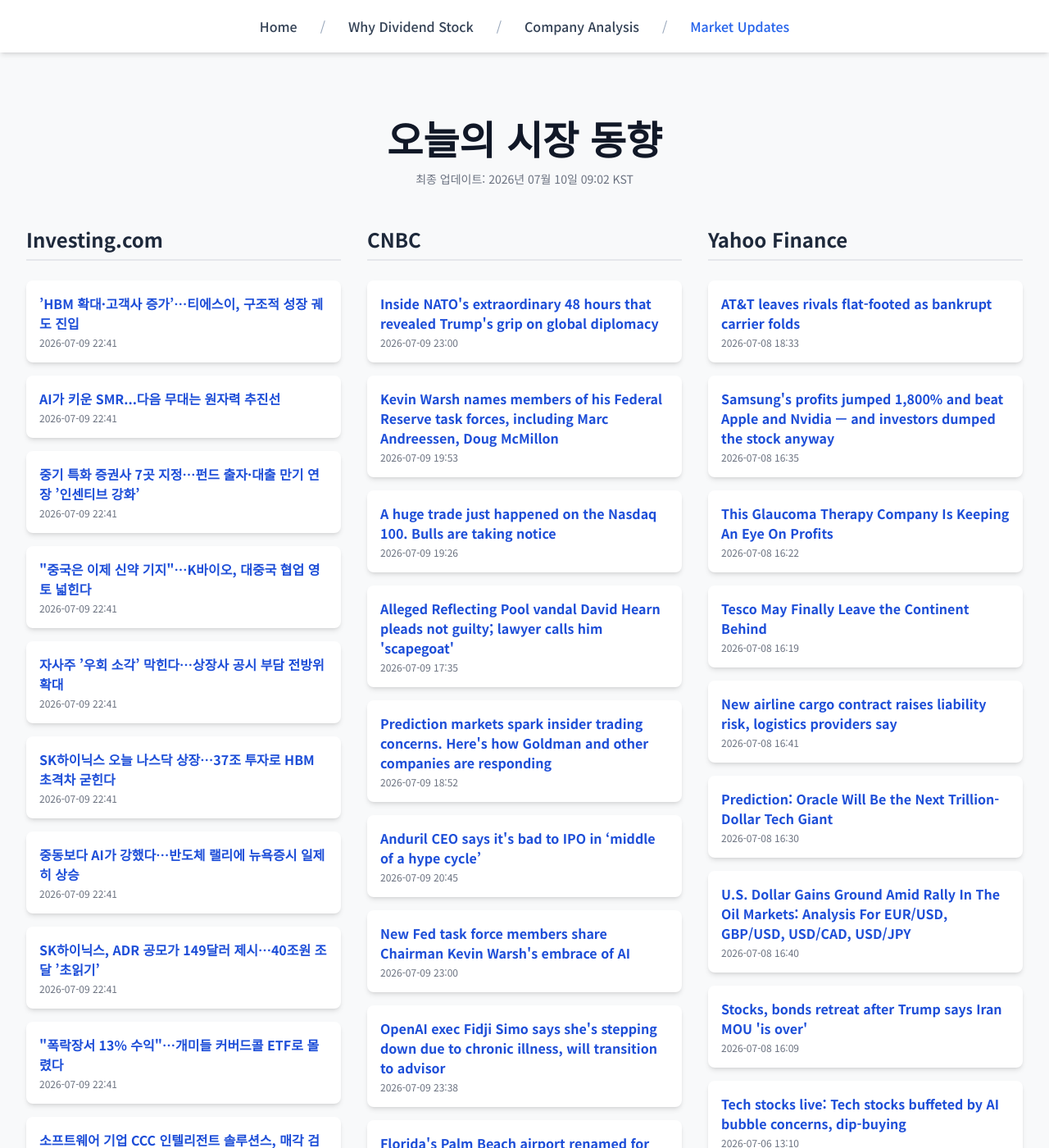
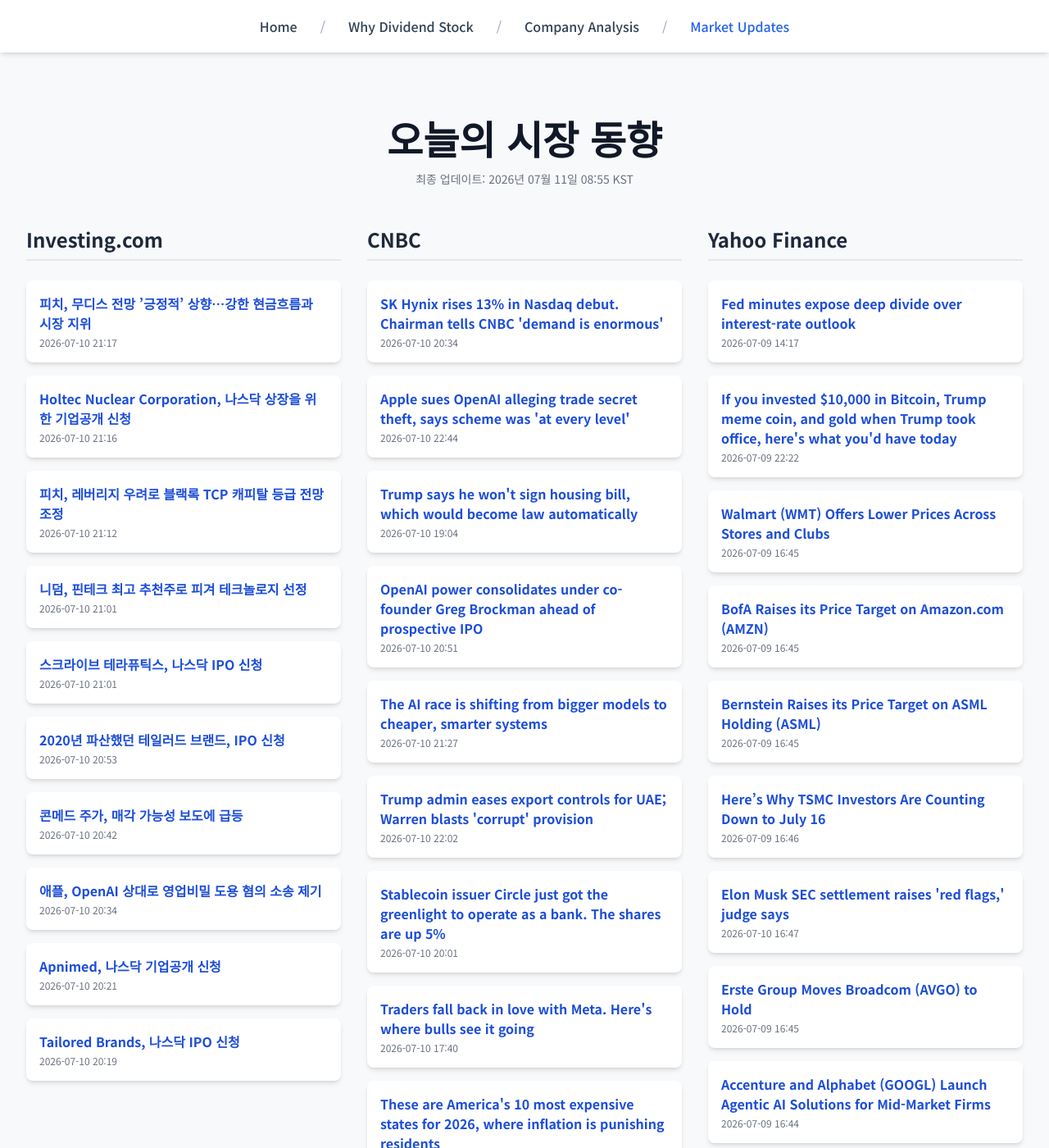
Before and after one commit to Kay-Hwang/my-company-analysis, a Jekyll site: the page built from market-updates.html, in a window 1280 px wide and 1400 px high. Shown: the whole window at 82% size. Built offline with Jekyll 4.4.1, drawn with Linux system fonts in a browser that asks for light colours; nearby versions of some CDN libraries; a script that is not in the unit is left out; some of the changed text lies outside the part shown.

Commit message:
Update daily data

```diff
--- a/_data/latest_data.json
+++ b/_data/latest_data.json
@@ -1,190 +1,190 @@
 {
-  "lastUpdated": "2026년 07월 10일 09:02 KST",
+  "lastUpdated": "2026년 07월 11일 08:55 KST",
   "news": {
     "investing": [
       {
-        "title": "’HBM 확대·고객사 증가’…티에스이, 구조적 성장 궤도 진입",
-        "link": "https://kr.investing.com/news/stock-market-news/article-2011283",
-        "pubDate": "2026-07-09 22:41:15",
-        "summary": "’HBM 확대·고객사 증가’…티에스이, 구조적 성장 궤도 진입"
+        "title": "피치, 무디스 전망 ’긍정적’ 상향…강한 현금흐름과 시장 지위",
+        "link": "https://kr.investing.com/news/stock-market-news/article-93CH-2012397",
+        "pubDate": "2026-07-10 21:17:14",
+        "summary": "피치, 무디스 전망 ’긍정적’ 상향…강한 현금흐름과 시장 지위"
       },
       {
-        "title": "AI가 키운 SMR...다음 무대는 원자력 추진선",
-        "link": "https://kr.investing.com/news/stock-market-news/article-2011282",
-        "pubDate": "2026-07-09 22:41:14",
-        "summary": "AI가 키운 SMR...다음 무대는 원자력 추진선"
+        "title": "Holtec Nuclear Corporation, 나스닥 상장을 위한 기업공개 신청",
+        "link": "https://kr.investing.com/news/stock-market-news/article-432SI-2012405",
+        "pubDate": "2026-07-10 21:16:01",
+        "summary": "Holtec Nuclear Corporation, 나스닥 상장을 위한 기업공개 신청"
       },
       {
-        "title": "중기 특화 증권사 7곳 지정…펀드 출자·대출 만기 연장 ’인센티브 강화’",
-        "link": "https://kr.investing.com/news/stock-market-news/article-2011281",
-        "pubDate": "2026-07-09 22:41:14",
-        "summary": "중기 특화 증권사 7곳 지정…펀드 출자·대출 만기 연장 ’인센티브 강화’"
+        "title": "피치, 레버리지 우려로 블랙록 TCP 캐피탈 등급 전망 조정",
+        "link": "https://kr.investing.com/news/stock-market-news/article-93CH-2012392",
+        "pubDate": "2026-07-10 21:12:29",
+        "summary": "피치, 레버리지 우려로 블랙록 TCP 캐피탈 등급 전망 조정"
       },
       {
-        "title": "\"중국은 이제 신약 기지\"…K바이오, 대중국 협업 영토 넓힌다",
-        "link": "https://kr.investing.com/news/stock-market-news/article-2011280",
-        "pubDate": "2026-07-09 22:41:14",
-        "summary": "\"중국은 이제 신약 기지\"…K바이오, 대중국 협업 영토 넓힌다"
+        "title": "니덤, 핀테크 최고 추천주로 피겨 테크놀로지 선정",
+        "link": "https://kr.investing.com/news/stock-market-news/article-93CH-2012382",
+        "pubDate": "2026-07-10 21:01:15",
+        "summary": "니덤, 핀테크 최고 추천주로 피겨 테크놀로지 선정"
       },
       {
-        "title": "자사주 ’우회 소각’ 막힌다…상장사 공시 부담 전방위 확대",
-        "link": "https://kr.investing.com/news/stock-market-news/article-2011279",
-        "pubDate": "2026-07-09 22:41:13",
-        "summary": "자사주 ’우회 소각’ 막힌다…상장사 공시 부담 전방위 확대"
+        "title": "스크라이브 테라퓨틱스, 나스닥 IPO 신청",
+        "link": "https://kr.investing.com/news/stock-market-news/article-432SI-2012396",
+        "pubDate": "2026-07-10 21:01:05",
+        "summary": "스크라이브 테라퓨틱스, 나스닥 IPO 신청"
       },
       {
-        "title": "SK하이닉스 오늘 나스닥 상장…37조 투자로 HBM 초격차 굳힌다",
-        "link": "https://kr.investing.com/news/stock-market-news/article-2011278",
-        "pubDate": "2026-07-09 22:41:13",
-        "summary": "SK하이닉스 오늘 나스닥 상장…37조 투자로 HBM 초격차 굳힌다"
+        "title": "2020년 파산했던 테일러드 브랜드, IPO 신청",
+        "link": "https://kr.investing.com/news/stock-market-news/article-2012379",
+        "pubDate": "2026-07-10 20:53:53",
+        "summary": "2020년 파산했던 테일러드 브랜드, IPO 신청"
       },
       {
-        "title": "﻿중동보다 AI가 강했다…반도체 랠리에 뉴욕증시 일제히 상승",
-        "link": "https://kr.investing.com/news/stock-market-news/article-2011277",
-        "pubDate": "2026-07-09 22:41:12",
-        "summary": "﻿중동보다 AI가 강했다…반도체 랠리에 뉴욕증시 일제히 상승"
+        "title": "콘메드 주가, 매각 가능성 보도에 급등",
+        "link": "https://kr.investing.com/news/stock-market-news/article-93CH-2012374",
+        "pubDate": "2026-07-10 20:42:28",
+        "summary": "콘메드 주가, 매각 가능성 보도에 급등"
       },
       {
-        "title": "﻿SK하이닉스, ADR 공모가 149달러 제시…40조원 조달 ’초읽기’",
-        "link": "https://kr.investing.com/news/stock-market-news/article-2011276",
-        "pubDate": "2026-07-09 22:41:12",
-        "summary": "﻿SK하이닉스, ADR 공모가 149달러 제시…40조원 조달 ’초읽기’"
+        "title": "애플, OpenAI 상대로 영업비밀 도용 혐의 소송 제기",
+        "link": "https://kr.investing.com/news/stock-market-news/article-2012363",
+        "pubDate": "2026-07-10 20:34:59",
+        "summary": "애플, OpenAI 상대로 영업비밀 도용 혐의 소송 제기"
       },
       {
-        "title": "\"폭락장서 13% 수익\"…개미들 커버드콜 ETF로 몰렸다",
-        "link": "https://kr.investing.com/news/stock-market-news/article-2011275",
-        "pubDate": "2026-07-09 22:41:12",
-        "summary": "\"폭락장서 13% 수익\"…개미들 커버드콜 ETF로 몰렸다"
+        "title": "Apnimed, 나스닥 기업공개 신청",
+        "link": "https://kr.investing.com/news/stock-market-news/article-432SI-2012358",
+        "pubDate": "2026-07-10 20:21:01",
+        "summary": "Apnimed, 나스닥 기업공개 신청"
       },
       {
-        "title": "소프트웨어 기업 CCC 인텔리전트 솔루션스, 매각 검토 중",
-        "link": "https://kr.investing.com/news/stock-market-news/article-2011271",
-        "pubDate": "2026-07-09 22:29:49",
-        "summary": "소프트웨어 기업 CCC 인텔리전트 솔루션스, 매각 검토 중"
+        "title": "Tailored Brands, 나스닥 IPO 신청",
+        "link": "https://kr.investing.com/news/stock-market-news/article-432SI-2012357",
+        "pubDate": "2026-07-10 20:19:02",
+        "summary": "Tailored Brands, 나스닥 IPO 신청"
       }
     ],
     "cnbc": [
       {
-        "title": "Inside NATO's extraordinary 48 hours that revealed Trump's grip on global diplomacy",
-        "link": "https://www.cnbc.com/2026/07/09/nato-trump-rutte-ukraine-russia-us-iran.html",
-        "pubDate": "Thu, 09 Jul 2026 23:00:52 GMT",
-        "summary": "Steve Sedgwick goes behind the scenes of NATO's dramatic 48 hours, where Trump's changing tone reshaped diplomacy and left allies guessing."
+        "title": "SK Hynix rises 13% in Nasdaq debut. Chairman tells CNBC 'demand is enormous'",
+        "link": "https://www.cnbc.com/2026/07/10/sk-hynix-skhy-stock-nasdaq.html",
+        "pubDate": "Fri, 10 Jul 2026 20:34:32 GMT",
+        "summary": "SK Hynix has soared to a trillion-dollar market cap by serving some of the biggest names in technology, including Nvidia and Apple."
       },
       {
-        "title": "Kevin Warsh names members of his Federal Reserve task forces, including Marc Andreessen, Doug McMillon",
-        "link": "https://www.cnbc.com/2026/07/09/kevin-warsh-names-members-of-his-federal-reserve-task-forces-including-marc-andreessen-doug-mcmillon.html",
-        "pubDate": "Thu, 09 Jul 2026 19:53:20 GMT",
-        "summary": "Federal Reserve Chairman Kevin Warsh on Thursday released names of the experts who will comprise five task forces to examine the institution's operations."
+        "title": "Apple sues OpenAI alleging trade secret theft, says scheme was 'at every level'",
+        "link": "https://www.cnbc.com/2026/07/10/apple-openai-lawsuit-trade-secrets.html",
+        "pubDate": "Fri, 10 Jul 2026 22:44:35 GMT",
+        "summary": "The two companies entered into a high-profile partnership in 2024 when ChatGPT was integrated into the iPhone's operating system."
       },
       {
-        "title": "A huge trade just happened on the Nasdaq 100. Bulls are taking notice",
-        "link": "https://www.cnbc.com/2026/07/09/a-huge-trade-just-happened-on-the-nasdaq-100-bulls-are-taking-notice.html",
-        "pubDate": "Thu, 09 Jul 2026 19:26:44 GMT",
-        "summary": "Tech bulls may not have to wait much longer for fresh highs, if the single-biggest trade in the Invesco QQQ Trust ETF on Thursday is any indication."
+        "title": "Trump says he won't sign housing bill, which would become law automatically",
+        "link": "https://www.cnbc.com/2026/07/10/trump-housing-bill-save-act-law.html",
+        "pubDate": "Fri, 10 Jul 2026 19:04:32 GMT",
+        "summary": "Congress passed the housing bill in June with strong bipartisan support amid concerns of rising home prices and institutional investors affecting the market."
       },
       {
-        "title": "Alleged Reflecting Pool vandal David Hearn pleads not guilty; lawyer calls him 'scapegoat'",
-        "link": "https://www.cnbc.com/2026/07/09/reflecting-pool-david-hearn-washington-trump-olympian.html",
-        "pubDate": "Thu, 09 Jul 2026 17:35:10 GMT",
-        "summary": "\"If Mr. Hearn can be charged with a felony for touching the Reflecting Pool, every American is at risk,\" a lawyer said as he blasted the Trump administration."
+        "title": "OpenAI power consolidates under co-founder Greg Brockman ahead of prospective IPO",
+        "link": "https://www.cnbc.com/2026/07/10/openai-power-consolidates-under-co-founder-greg-brockman-ahead-of-ipo.html",
+        "pubDate": "Fri, 10 Jul 2026 20:51:09 GMT",
+        "summary": "With Fidji Simo's official departure from OpenAI due to a chronic medical issue, Greg Brockman's role has become clearer."
       },
       {
-        "title": "Prediction markets spark insider trading concerns. Here's how Goldman and other companies are responding",
-        "link": "https://www.cnbc.com/2026/07/09/prediction-markets-spark-insider-trading-fears-how-firms-are-responding.html",
-        "pubDate": "Thu, 09 Jul 2026 18:52:22 GMT",
-        "summary": "CNBC reached out to 50 companies about what are their trading policies for employees on prediction markets. A handful had an answer."
+        "title": "The AI race is shifting from bigger models to cheaper, smarter systems",
+        "link": "https://www.cnbc.com/2026/07/10/the-ai-race-is-shifting-from-bigger-models-to-cheaper-smarter-systems.html",
+        "pubDate": "Fri, 10 Jul 2026 21:27:18 GMT",
+        "summary": "Companies are starting to choose AI models by task, cost and control, not just leaderboard rank."
       },
       {
-        "title": "Anduril CEO says it's bad to IPO in ‘middle of a hype cycle’",
-        "link": "https://www.cnbc.com/2026/07/09/anduril-ceo-ipo-defense.html",
-        "pubDate": "Thu, 09 Jul 2026 20:45:46 GMT",
-        "summary": "Anduril recently hit a $61 billion valuation, becoming one of the most highly valued private tech companies."
+        "title": "Trump admin eases export controls for UAE; Warren blasts 'corrupt' provision",
+        "link": "https://www.cnbc.com/2026/07/10/trump-uae-mgx-crypto-export-commerce-warren.html",
+        "pubDate": "Fri, 10 Jul 2026 22:02:04 GMT",
+        "summary": "The Commerce Department will favorably review exports involving MGX, which used a stablecoin linked to President Trump's family for a $2B Binance investment."
       },
       {
-        "title": "New Fed task force members share Chairman Kevin Warsh's embrace of AI",
-        "link": "https://www.cnbc.com/2026/07/09/fed-task-force-member-chairman-kevin-warsh-ai.html",
-        "pubDate": "Thu, 09 Jul 2026 23:00:10 GMT",
-        "summary": "The three members of a task force advising the Fed on artificial intelligence are strong proponents of the technology."
+        "title": "Stablecoin issuer Circle just got the greenlight to operate as a bank. The shares are up 5%",
+        "link": "https://www.cnbc.com/2026/07/10/circle-gets-an-occ-bank-charter-as-stablecoin-competition-heats-up-shares-surge-14percent.html",
+        "pubDate": "Fri, 10 Jul 2026 20:01:29 GMT",
+        "summary": "Stablecoin issuer Circle surged in premarket trading after the U.S. Office of the Comptroller of the Currency granted it approval to operate as a trust bank."
       },
       {
-        "title": "OpenAI exec Fidji Simo says she's stepping down due to chronic illness, will transition to advisor",
-        "link": "https://www.cnbc.com/2026/07/09/openai-exec-fidji-simo-says-she-will-step-down-and-transition-to-part-time-advisor.html",
-        "pubDate": "Thu, 09 Jul 2026 23:38:13 GMT",
-        "summary": "Fidji Simo stepped away from OpenAI in April for a medical leave, says she now has to focus on recovery."
+        "title": "Traders fall back in love with Meta. Here's where bulls see it going",
+        "link": "https://www.cnbc.com/2026/07/10/traders-fall-back-in-love-with-meta-heres-where-bulls-see-it-going.html",
+        "pubDate": "Fri, 10 Jul 2026 17:40:29 GMT",
+        "summary": "Meta Platform's AI efforts are looking like the recipe for a comeback after an almost year-long drought in shares of the $1.7 trillion market-cap company."
       },
       {
-        "title": "Florida's Palm Beach airport renamed for Trump",
-        "link": "https://www.cnbc.com/2026/07/09/florida-airport-palm-beach-internationa-donald-j-trump.html",
-        "pubDate": "Thu, 09 Jul 2026 20:55:37 GMT",
-        "summary": "Palm Beach International Airport is now called President Donald J. Trump International Airport, the FAA said Thursday."
+        "title": "These are America's 10 most expensive states for 2026, where inflation is punishing residents",
+        "link": "https://www.cnbc.com/2026/07/10/10-most-expensive-places-to-live-america-top-states-for-business.html",
+        "pubDate": "Fri, 10 Jul 2026 13:56:43 GMT",
+        "summary": "These 10 U.S. states are the most expensive places to live in America in 2026, with inflation punishing residents to an extreme degree."
       },
       {
-        "title": "These 10 states are best positioned to land AI data center deals despite rising public opposition",
-        "link": "https://www.cnbc.com/2026/07/09/best-states-for-ai-data-centers.html",
-        "pubDate": "Thu, 09 Jul 2026 16:08:40 GMT",
-        "summary": "These ten U.S. states have the best infrastructure to win future AI data center deals despite rising public opposition."
+        "title": "These are America's 10 cheapest states for 2026, where you can still beat inflation",
+        "link": "https://www.cnbc.com/2026/07/10/americas-10-cheapest-places-to-live-top-states-for-business.html",
+        "pubDate": "Fri, 10 Jul 2026 14:50:03 GMT",
+        "summary": "These are America's cheapest states to live in for 2026, where residents can still beat inflation."
       }
     ],
     "yahoo": [
       {
-        "title": "AT&T leaves rivals flat-footed as bankrupt carrier folds",
-        "link": "https://finance.yahoo.com/markets/stocks/articles/t-leaves-rivals-flat-footed-183300288.html",
-        "pubDate": "2026-07-08T18:33:00Z",
-        "summary": "AT&T leaves rivals flat-footed as bankrupt carrier folds"
+        "title": "Fed minutes expose deep divide over interest-rate outlook",
+        "link": "https://finance.yahoo.com/economy/policy/articles/fed-minutes-expose-deep-divide-141700465.html",
+        "pubDate": "2026-07-09T14:17:00Z",
+        "summary": "Fed minutes expose deep divide over interest-rate outlook"
       },
       {
-        "title": "Samsung's profits jumped 1,800% and beat Apple and Nvidia — and investors dumped the stock anyway",
-        "link": "https://finance.yahoo.com/markets/stocks/articles/samsungs-profits-jumped-1-800-163500674.html",
-        "pubDate": "2026-07-08T16:35:00Z",
-        "summary": "Samsung's profits jumped 1,800% and beat Apple and Nvidia — and investors dumped the stock anyway"
+        "title": "If you invested $10,000 in Bitcoin, Trump meme coin, and gold when Trump took office, here's what you'd have today",
+        "link": "https://finance.yahoo.com/markets/crypto/articles/invested-10-000-bitcoin-trump-222200005.html",
+        "pubDate": "2026-07-09T22:22:00Z",
+        "summary": "If you invested $10,000 in Bitcoin, Trump meme coin, and gold when Trump took office, here's what you'd have today"
       },
       {
-        "title": "This Glaucoma Therapy Company Is Keeping An Eye On Profits",
-        "link": "https://www.investors.com/research/glaukos-stock-gkos-glaucoma-retinal-disease-eye/?src=A00220&yptr=yahoo",
-        "pubDate": "2026-07-08T16:22:35Z",
-        "summary": "This Glaucoma Therapy Company Is Keeping An Eye On Profits"
+        "title": "Walmart (WMT) Offers Lower Prices Across Stores and Clubs",
+        "link": "https://finance.yahoo.com/markets/stocks/articles/walmart-wmt-offers-lower-prices-164512410.html",
+        "pubDate": "2026-07-09T16:45:12Z",
+        "summary": "Walmart (WMT) Offers Lower Prices Across Stores and Clubs"
       },
       {
-        "title": "Tesco May Finally Leave the Continent Behind",
-        "link": "https://finance.yahoo.com/markets/stocks/articles/tesco-may-finally-leave-continent-161942547.html",
-        "pubDate": "2026-07-08T16:19:42Z",
-        "summary": "Tesco May Finally Leave the Continent Behind"
+        "title": "BofA Raises its Price Target on Amazon.com (AMZN)",
+        "link": "https://finance.yahoo.com/markets/stocks/articles/bofa-raises-price-target-amazon-164531471.html",
+        "pubDate": "2026-07-09T16:45:31Z",
+        "summary": "BofA Raises its Price Target on Amazon.com (AMZN)"
       },
       {
-        "title": "New airline cargo contract raises liability risk, logistics providers say",
-        "link": "https://finance.yahoo.com/small-business/articles/airline-cargo-contract-raises-liability-164107157.html",
-        "pubDate": "2026-07-08T16:41:07Z",
-        "summary": "New airline cargo contract raises liability risk, logistics providers say"
+        "title": "Bernstein Raises its Price Target on ASML Holding (ASML)",
+        "link": "https://finance.yahoo.com/markets/stocks/articles/bernstein-raises-price-target-asml-164506322.html",
+        "pubDate": "2026-07-09T16:45:06Z",
+        "summary": "Bernstein Raises its Price Target on ASML Holding (ASML)"
       },
       {
-        "title": "Prediction: Oracle Will Be the Next Trillion-Dollar Tech Giant",
-        "link": "https://finance.yahoo.com/markets/stocks/articles/prediction-oracle-next-trillion-dollar-163014106.html",
-        "pubDate": "2026-07-08T16:30:14Z",
-        "summary": "Prediction: Oracle Will Be the Next Trillion-Dollar Tech Giant"
+        "title": "Here’s Why TSMC Investors Are Counting Down to July 16",
+        "link": "https://finance.yahoo.com/markets/stocks/articles/why-tsmc-investors-counting-down-164615875.html",
+        "pubDate": "2026-07-09T16:46:15Z",
+        "summary": "Here’s Why TSMC Investors Are Counting Down to July 16"
       },
       {
-        "title": "U.S. Dollar Gains Ground Amid Rally In The Oil Markets: Analysis For EUR/USD, GBP/USD, USD/CAD, USD/JPY",
-        "link": "https://finance.yahoo.com/markets/currencies/articles/u-dollar-gains-ground-amid-164043184.html",
-        "pubDate": "2026-07-08T16:40:43Z",
-        "summary": "U.S. Dollar Gains Ground Amid Rally In The Oil Markets: Analysis For EUR/USD, GBP/USD, USD/CAD, USD/JPY"
+        "title": "Elon Musk SEC settlement raises 'red flags,' judge says",
+        "link": "https://finance.yahoo.com/markets/stocks/articles/elon-musk-sec-settlement-raises-164700167.html",
+        "pubDate": "2026-07-10T16:47:00Z",
+        "summary": "Elon Musk SEC settlement raises 'red flags,' judge says"
       },
       {
-        "title": "Stocks, bonds retreat after Trump says Iran MOU 'is over'",
-        "link": "https://finance.yahoo.com/markets/stocks/articles/stocks-bonds-retreat-trump-says-143654327.html",
-        "pubDate": "2026-07-08T16:09:44Z",
-        "summary": "Stocks, bonds retreat after Trump says Iran MOU 'is over'"
+        "title": "Erste Group Moves Broadcom (AVGO) to Hold",
+        "link": "https://finance.yahoo.com/markets/stocks/articles/erste-group-moves-broadcom-avgo-164525932.html",
+        "pubDate": "2026-07-09T16:45:25Z",
+        "summary": "Erste Group Moves Broadcom (AVGO) to Hold"
       },
       {
-        "title": "Tech stocks live: Tech stocks buffeted by AI bubble concerns, dip-buying",
-        "link": "https://finance.yahoo.com/technology/live/tech-stocks-live-tech-stocks-buffeted-by-ai-bubble-concerns-dip-buying-131003284.html",
-        "pubDate": "2026-07-06T13:10:03Z",
-        "summary": "Tech stocks live: Tech stocks buffeted by AI bubble concerns, dip-buying"
+        "title": "Accenture and Alphabet (GOOGL) Launch Agentic AI Solutions for Mid-Market Firms",
+        "link": "https://finance.yahoo.com/technology/ai/articles/accenture-alphabet-googl-launch-agentic-164443703.html",
+        "pubDate": "2026-07-09T16:44:43Z",
+        "summary": "Accenture and Alphabet (GOOGL) Launch Agentic AI Solutions for Mid-Market Firms"
       },
       {
-        "title": "Broadcom’s $30 Billion Jackpot: Why Apple Admitting Defeat Makes This Stock an Automatic Buy",
-        "link": "https://finance.yahoo.com/markets/stocks/articles/broadcom-30-billion-jackpot-why-160729694.html",
-        "pubDate": "2026-07-08T16:07:29Z",
-        "summary": "Broadcom’s $30 Billion Jackpot: Why Apple Admitting Defeat Makes This Stock an Automatic Buy"
+        "title": "Morgan Stanley Raises its Price Target on Lam Research (LRCX)",
+        "link": "https://finance.yahoo.com/markets/stocks/articles/morgan-stanley-raises-price-target-164457171.html",
+        "pubDate": "2026-07-09T16:44:57Z",
+        "summary": "Morgan Stanley Raises its Price Target on Lam Research (LRCX)"
       }
     ]
   }
```
